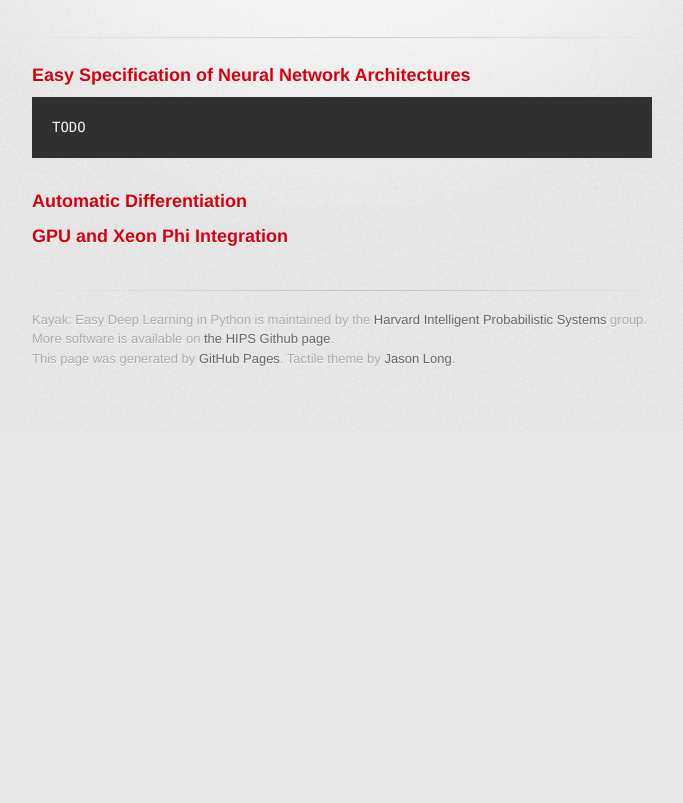
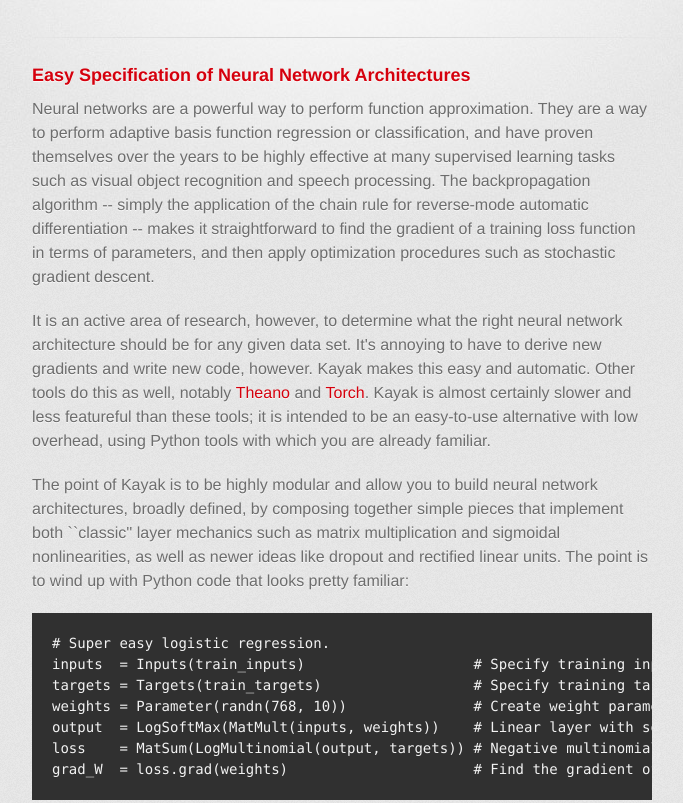
Before and after one commit to HIPS/Kayak, a plain HTML site: page index.html in a window 1280 px wide. Shown: the part 368-1171 px from the top of the page, without its empty margins (298-981 px from the left). Before the commit the page ends 800 px from the top, so only its background shows below. Drawn offline with Linux system fonts and the light colour scheme; a web font is replaced by a local one.

Commit message:
Writing some text.

```diff
--- a/index.html
+++ b/index.html
@@ -38,9 +38,48 @@
 
         <section id="main_content">
           <h3>Easy Specification of Neural Network Architectures</h3>
-
-<pre><code>TODO
+          <p>
+          Neural networks are a powerful way to perform function
+          approximation.  They are a way to perform adaptive basis
+          function regression or classification, and have proven
+          themselves over the years to be highly effective at many
+          supervised learning tasks such as visual object recognition
+          and speech processing.  The backpropagation algorithm --
+          simply the application of the chain rule for reverse-mode
+          automatic differentiation -- makes it straightforward to
+          find the gradient of a training loss function in terms of
+          parameters, and then apply optimization procedures such as
+          stochastic gradient descent.
+          </p>
+          <p>
+          It is an active area of research, however, to determine what
+          the right neural network architecture should be for any
+          given data set. It's annoying to have to derive new
+          gradients and write new code, however.  Kayak makes this
+          easy and automatic.  Other tools do this as well,
+          notably <a href="https://github.com/Theano/Theano">Theano</a>
+          and <a href="http://torch.ch/">Torch</a>.  Kayak is almost
+          certainly slower and less featureful than these tools; it is
+          intended to be an easy-to-use alternative with low overhead,
+          using Python tools with which you are already familiar.
+          </p>
+          <p>
+          The point of Kayak is to be highly modular and allow you to
+          build neural network architectures, broadly defined, by
+          composing together simple pieces that implement both
+          ``classic'' layer mechanics such as matrix multiplication
+          and sigmoidal nonlinearities, as well as newer ideas like
+          dropout and rectified linear units.  The point is to wind up
+          with Python code that looks pretty familiar:
+<pre><code># Super easy logistic regression.
+inputs  = Inputs(train_inputs)                    # Specify training input features
+targets = Targets(train_targets)                  # Specify training target outputs
+weights = Parameter(randn(768, 10))               # Create weight parameters
+output  = LogSoftMax(MatMult(inputs, weights))    # Linear layer with softmax nonlinearity
+loss    = MatSum(LogMultinomial(output, targets)) # Negative multinomial loss function
+grad_W  = loss.grad(weights)                      # Find the gradient of the training loss in terms of the weights
 </code></pre>
+          </p>
 
 <h3>Automatic Differentiation</h3>
 
```
